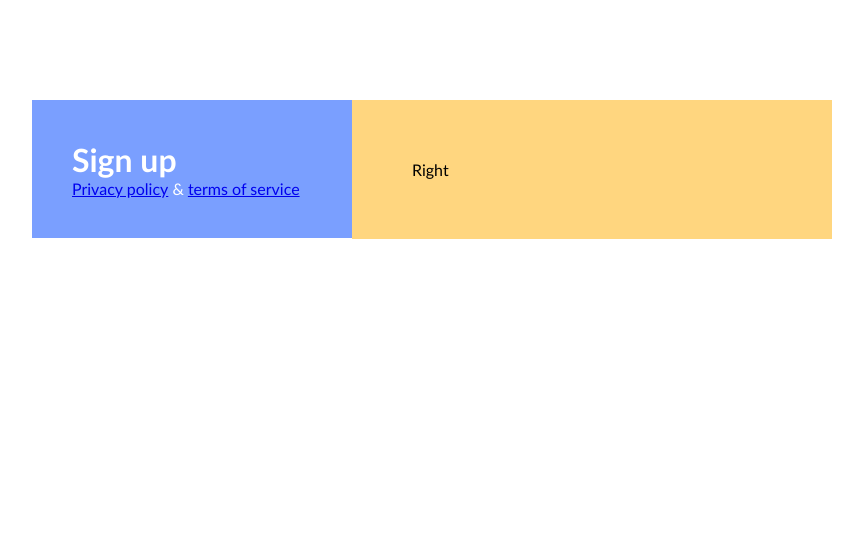
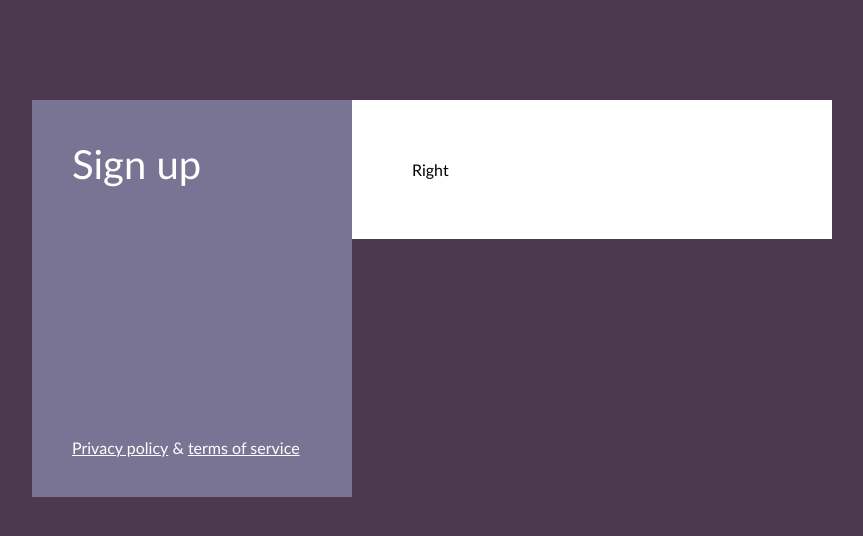
Before and after one commit to PauliusRa1987/5-background-image-and-form, a website: page index.html in a window 1280 px wide. Shown: the whole page, without its empty margins (208-1071 px from the left). Drawn offline with Linux system fonts and the light colour scheme.

Commit message:
left column content

```diff
--- a/css/main.css
+++ b/css/main.css
@@ -8,6 +8,7 @@ body * {
 
 body {
     font-family: 'Gill Sans', 'Gill Sans MT', Calibri, 'Trebuchet MS', sans-serif;
+    background-color: #4C394F;
 }
 
 .container {
@@ -20,13 +21,26 @@ body {
     width: 40%;
     float: left;
     padding: 40px;
-    background-color: #7A9FFF;
-    color: white;
+    background-color: #797494;
+    color: #fff;
+}
+.main-title {
+    width: 100%;
+    font-size: 40px;
+    font-weight: normal;
+    margin-bottom: 250px;
 }
 
+.bottom-links {
+
+}
+
+.bottom-links > .link {
+    color: #fff;
+}
 .right-column {
     width: 60%;
     float: left;
     padding: 60px;
-    background-color: rgb(255, 214, 127);
+    background-color: #fff
 }
```
